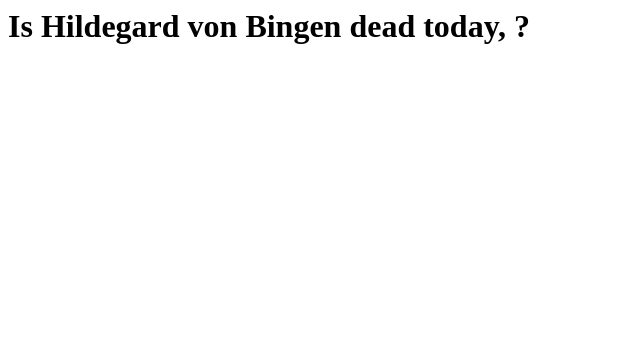
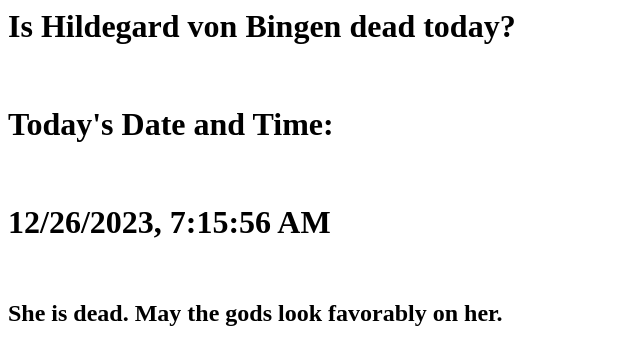
Before and after one commit to isHildyDead/Main, a plain HTML site: page index.html in a window 1280 px wide. Shown: the whole page, without its empty margins (0-640 px from the left). Drawn offline with Linux system fonts and the light colour scheme.

Commit message:
Update index.html

```diff
--- a/index.html
+++ b/index.html
@@ -1 +1,14 @@
-<h1>Is Hildegard von Bingen dead today, <date></date>?</h1>
+<h1>Is Hildegard von Bingen dead today?</h1>
+<br>
+<h1>Today's Date and Time:</h1><br>
+<h1 id="datetime"></h1>
+<br>
+<h2>She is dead. May the gods look favorably on her.</h2>
+<script>
+  // Get current date and time
+  var now = new Date();
+  var datetime = now.toLocaleString();
+
+  // Insert date and time into HTML
+  document.getElementById("datetime").innerHTML = datetime;
+</script>
```
